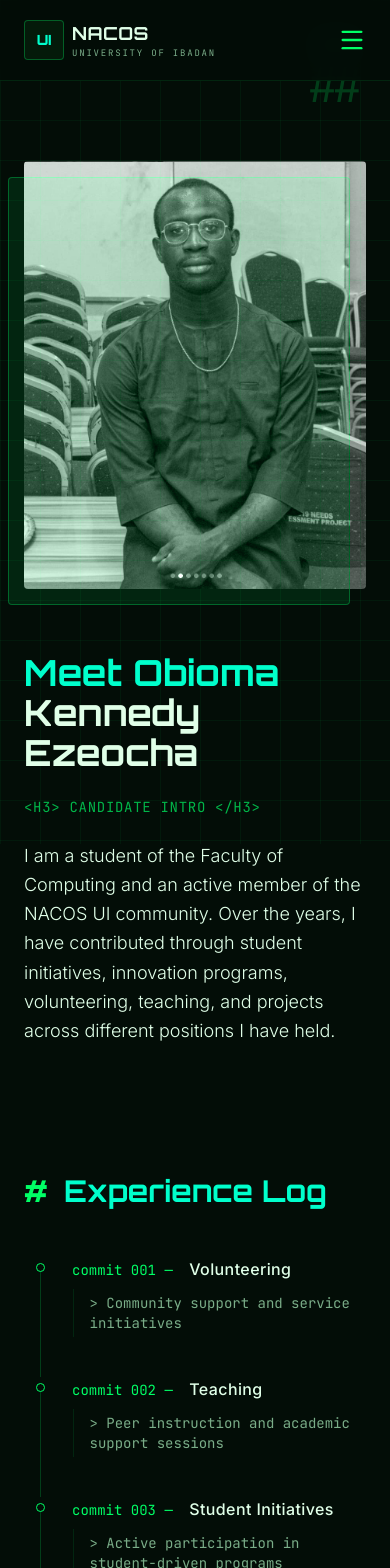
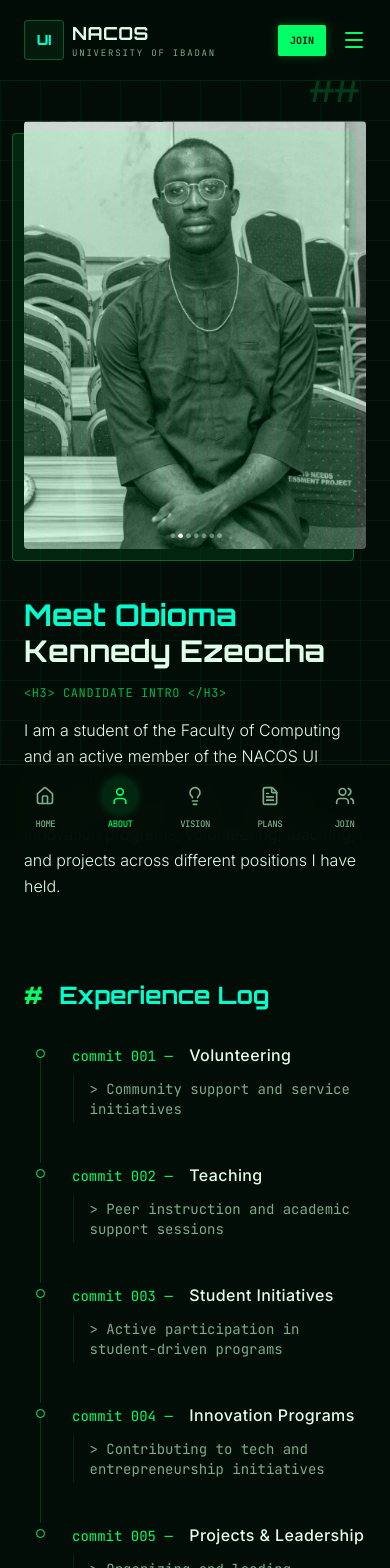
Before and after one commit to 0biken/obioma-nacos, a Next.js app: page /about in a window 390 px wide. Shown: the top 1568 px of the page. Built offline with nearby package versions, Linux system fonts and the light colour scheme.

Commit message:
Enhance mobile responsiveness and add bottom navigation

```diff
--- a/src/app/about/page.tsx
+++ b/src/app/about/page.tsx
@@ -8,22 +8,22 @@ export default function About() {
   ];
 
   return (
-    <div className="flex flex-col gap-32 pb-24 pt-20">
+    <div className="flex flex-col gap-20 md:gap-32 pb-24 pt-10 md:pt-20">
 
       {/* Intro Section */}
-      <section className="px-6 max-w-6xl mx-auto w-full grid grid-cols-1 md:grid-cols-2 gap-16 items-center">
-        <div className="relative aspect-[4/5] w-full max-w-md mx-auto md:mx-0">
-          <div className="absolute inset-0 bg-brand-neon-green/10 -translate-x-4 translate-y-4 rounded-[4px] border border-brand-neon-green/30" />
+      <section className="px-6 max-w-6xl mx-auto w-full grid grid-cols-1 md:grid-cols-2 gap-12 md:gap-16 items-center">
+        <div className="relative aspect-[4/5] w-full max-w-sm mx-auto md:mx-0">
+          <div className="absolute inset-0 bg-brand-neon-green/10 -translate-x-3 md:-translate-x-4 translate-y-3 md:translate-y-4 rounded-[4px] border border-brand-neon-green/30" />
           <img src="/photos/relaxed-portrait.png" alt="Obioma Relaxed Portrait" className="relative w-full h-full object-cover rounded-[4px] grayscale mix-blend-luminosity hover:mix-blend-normal transition-all duration-700" />
         </div>
-        <div className="space-y-6">
-          <h1 className="font-orbitron font-bold text-4xl text-brand-cyan">
-            Meet Obioma <br /><span className="text-brand-text-primary">Kennedy Ezeocha</span>
+        <div className="space-y-4 md:space-y-6">
+          <h1 className="font-orbitron font-bold text-3xl md:text-4xl text-brand-cyan">
+            Meet Obioma <br className="hidden md:block" /><span className="text-brand-text-primary">Kennedy Ezeocha</span>
           </h1>
-          <div className="font-mono text-brand-neon-green text-sm opacity-70 uppercase tracking-wider mb-6">
+          <div className="font-mono text-brand-neon-green text-xs md:text-sm opacity-70 uppercase tracking-wider mb-4 md:mb-6">
             &lt;h3&gt; Candidate Intro &lt;/h3&gt;
           </div>
-          <p className="font-sans text-brand-text-primary text-lg leading-relaxed font-light">
+          <p className="font-sans text-brand-text-primary text-base md:text-lg leading-relaxed font-light">
             I am a student of the Faculty of Computing and an active member
             of the NACOS UI community. Over the years, I have contributed
             through student initiatives, innovation programs, volunteering,
@@ -34,7 +34,7 @@ export default function About() {
 
       {/* Experience Timeline */}
       <section className="px-6 max-w-4xl mx-auto w-full">
-        <h2 className="font-orbitron font-bold text-3xl text-brand-cyan mb-12 flex items-center gap-4">
+        <h2 className="font-orbitron font-bold text-2xl md:text-3xl text-brand-cyan mb-8 md:mb-12 flex items-center gap-4">
           <span className="text-brand-neon-green">#</span> Experience Log
         </h2>
         <CommitTimeline />
@@ -42,14 +42,14 @@ export default function About() {
 
       {/* Values Section */}
       <section className="px-6 max-w-6xl mx-auto w-full">
-        <div className="font-mono text-brand-neon-green text-sm opacity-70 uppercase tracking-wider mb-8 text-center">
+        <div className="font-mono text-brand-neon-green text-xs md:text-sm opacity-70 uppercase tracking-wider mb-8 text-center">
           &lt;!-- Core Values --&gt;
         </div>
-        <div className="grid grid-cols-2 md:grid-cols-3 gap-4">
+        <div className="grid grid-cols-1 sm:grid-cols-2 md:grid-cols-3 gap-4">
           {values.map((value) => (
             <div key={value} className="bg-brand-bg-secondary border border-brand-neon-green/20 rounded-[2px] p-4 flex items-center gap-3 transition-colors hover:border-brand-neon-green/50 hover:bg-brand-neon-green/5">
-              <span className="font-mono text-brand-neon-green font-bold">&gt;_</span>
-              <span className="font-mono text-brand-text-primary text-sm tracking-wide">{value}</span>
+              <span className="font-mono text-brand-neon-green font-bold text-xs md:text-sm">&gt;_</span>
+              <span className="font-mono text-brand-text-primary text-xs md:text-sm tracking-wide">{value}</span>
             </div>
           ))}
         </div>
@@ -57,8 +57,8 @@ export default function About() {
 
       {/* Candidate Quote */}
       <section className="px-6 max-w-4xl mx-auto w-full">
-        <blockquote className="border-l-4 border-brand-neon-green pl-8 py-4 bg-[linear-gradient(90deg,rgba(0,255,102,0.05),transparent)]">
-          <p className="font-orbitron text-2xl md:text-3xl text-brand-text-primary leading-tight font-light">
+        <blockquote className="border-l-4 border-brand-neon-green pl-6 md:pl-8 py-4 bg-[linear-gradient(90deg,rgba(0,255,102,0.05),transparent)]">
+          <p className="font-orbitron text-xl md:text-3xl text-brand-text-primary leading-tight font-light">
             "Leadership, to me, is not just about occupying a position.
             <br className="hidden md:block" />
             <span className="text-brand-cyan font-bold mt-2 inline-block">It is about building systems that continue to serve people."</span>
@@ -68,7 +68,7 @@ export default function About() {
 
       {/* Photo Cluster */}
       <section className="px-6 max-w-6xl mx-auto w-full">
-        <div className="grid grid-cols-1 md:grid-cols-3 gap-6">
+        <div className="grid grid-cols-1 sm:grid-cols-2 md:grid-cols-3 gap-6">
           <img src="/photos/futurize-ambassador.png" alt="Student Ambassador" className="w-full aspect-square object-cover rounded-[2px] border border-brand-neon-green/10 grayscale hover:grayscale-0 transition-all duration-500" />
           <img src="/photos/cert-nacos-awards.png" alt="NACOS Awards" className="w-full aspect-square object-cover rounded-[2px] border border-brand-neon-green/10 grayscale hover:grayscale-0 transition-all duration-500 md:translate-y-12" />
           <img src="/photos/seated-portrait.png" alt="Personal Portrait" className="w-full aspect-square object-cover rounded-[2px] border border-brand-neon-green/10 grayscale hover:grayscale-0 transition-all duration-500" />
--- a/src/app/join/page.tsx
+++ b/src/app/join/page.tsx
@@ -3,22 +3,22 @@ import NeonButton from "@/components/NeonButton";
 
 export default function Join() {
   return (
-    <div className="flex flex-col gap-32 pb-24 pt-20">
+    <div className="flex flex-col gap-20 md:gap-32 pb-24 pt-10 md:pt-20">
 
       {/* CTA Banner */}
       <section className="px-6 max-w-4xl mx-auto w-full text-center">
-        <h1 className="font-orbitron font-black text-4xl md:text-6xl text-brand-cyan mb-6">
+        <h1 className="font-orbitron font-black text-3xl md:text-6xl text-brand-cyan mb-6">
           Join the Movement
         </h1>
-        <p className="font-sans text-brand-text-primary text-xl font-light mb-12">
+        <p className="font-sans text-brand-text-primary text-lg md:text-xl font-light mb-10 md:mb-12">
           Join the campaign community and help us build what comes next.
         </p>
 
         <div className="flex flex-col sm:flex-row flex-wrap justify-center gap-4">
-          <NeonButton href="https://chat.whatsapp.com/ECgFFW878vr5f1ufmBPhBE" variant="whatsapp" className="w-full sm:w-auto">
+          <NeonButton href="https://chat.whatsapp.com/ECgFFW878vr5f1ufmBPhBE" variant="whatsapp" className="w-full sm:w-auto text-sm md:text-base">
             [ Join WhatsApp Group ]
           </NeonButton>
-          <NeonButton href="#volunteer" variant="primary" className="w-full sm:w-auto">
+          <NeonButton href="#volunteer" variant="primary" className="w-full sm:w-auto text-sm md:text-base">
             [ Volunteer ]
           </NeonButton>
         </div>
--- a/src/app/layout.tsx
+++ b/src/app/layout.tsx
@@ -27,6 +27,7 @@ export const metadata: Metadata = {
 import Navbar from "@/components/Navbar";
 import Footer from "@/components/Footer";
 import PixelBackground from "@/components/PixelBackground";
+import MobileNav from "@/components/MobileNav";
 
 export default function RootLayout({
   children,
@@ -41,7 +42,8 @@ export default function RootLayout({
       <body className="min-h-full flex flex-col bg-brand-bg-primary text-brand-text-primary font-sans relative selection:bg-brand-neon-green selection:text-brand-bg-primary">
         <PixelBackground />
         <Navbar />
-        <main className="flex-1">{children}</main>
+        <main className="flex-1 pb-20 md:pb-0">{children}</main>
+        <MobileNav />
         <Footer />
       </body>
     </html>
--- a/src/components/Hero.tsx
+++ b/src/components/Hero.tsx
@@ -7,10 +7,10 @@ export default function Hero() {
   const [stage, setStage] = useState(0);
 
   return (
-    <section className="relative min-h-[90vh] flex items-center px-6 pt-10 pb-20 overflow-hidden">
+    <section className="relative min-h-[80vh] md:min-h-[90vh] flex items-center px-6 pt-10 pb-20 md:py-20 overflow-hidden">
       <div className="absolute top-0 left-0 w-full h-full bg-[linear-gradient(rgba(0,0,0,0.4),rgba(0,0,0,0.4))] pointer-events-none z-[-1]" />
 
-      <div className="max-w-6xl mx-auto w-full grid grid-cols-1 lg:grid-cols-2 gap-12 items-center">
+      <div className="max-w-6xl mx-auto w-full grid grid-cols-1 lg:grid-cols-2 gap-10 md:gap-16 items-center">
         {/* Text Column */}
         <div className="flex flex-col gap-6">
           <div className="animate-[fadeIn_0.4s_ease-out_forwards]">
--- /dev/null
+++ b/src/components/MobileNav.tsx
@@ -0,0 +1,39 @@
+"use client";
+import Link from "next/link";
+import { usePathname } from "next/navigation";
+import { Home, User, Lightbulb, FileText, Users } from "lucide-react";
+
+export default function MobileNav() {
+  const pathname = usePathname();
+
+  const links = [
+    { name: "Home", href: "/", icon: Home },
+    { name: "About", href: "/about", icon: User },
+    { name: "Vision", href: "/vision", icon: Lightbulb },
+    { name: "Plans", href: "/plans", icon: FileText },
+    { name: "Join", href: "/join", icon: Users },
+  ];
+
+  return (
+    <div className="md:hidden fixed bottom-0 left-0 w-full bg-brand-bg-primary/95 backdrop-blur-md border-t border-brand-neon-green/10 z-50 flex justify-around items-center h-20 px-2 pb-safe">
+      {links.map((link) => {
+        const Icon = link.icon;
+        const isActive = pathname === link.href;
+        return (
+          <Link
+            key={link.name}
+            href={link.href}
+            className={`flex flex-col items-center justify-center gap-1 w-full h-full transition-colors ${
+              isActive ? "text-brand-neon-green" : "text-brand-text-muted"
+            }`}
+          >
+            <div className={`p-2 rounded-full transition-all ${isActive ? "bg-brand-neon-green/10 shadow-[0_0_10px_rgba(0,255,102,0.2)]" : ""}`}>
+              <Icon size={20} />
+            </div>
+            <span className="font-mono text-[9px] uppercase tracking-tighter font-medium">{link.name}</span>
+          </Link>
+        );
+      })}
+    </div>
+  );
+}
--- a/src/components/Navbar.tsx
+++ b/src/components/Navbar.tsx
@@ -50,10 +50,18 @@ export default function Navbar() {
           </Link>
         </div>
 
-        {/* Mobile Toggle */}
-        <button className="md:hidden text-brand-neon-green" onClick={() => setIsOpen(!isOpen)}>
-          {isOpen ? <X size={28} /> : <Menu size={28} />}
-        </button>
+        {/* Mobile Actions */}
+        <div className="flex items-center gap-4 md:hidden">
+          <Link
+            href="/join"
+            className="font-mono text-[10px] text-brand-bg-primary bg-brand-neon-green px-3 py-2 rounded-[2px] font-bold shadow-[0_0_10px_rgba(0,255,102,0.3)]"
+          >
+            JOIN
+          </Link>
+          <button className="text-brand-neon-green" onClick={() => setIsOpen(!isOpen)}>
+            {isOpen ? <X size={24} /> : <Menu size={24} />}
+          </button>
+        </div>
       </div>
 
       {/* Mobile Menu */}
```
Also changed, not shown: src/app/page.tsx (+10 -10 lines), src/app/vision/page.tsx (+7 -7 lines).
